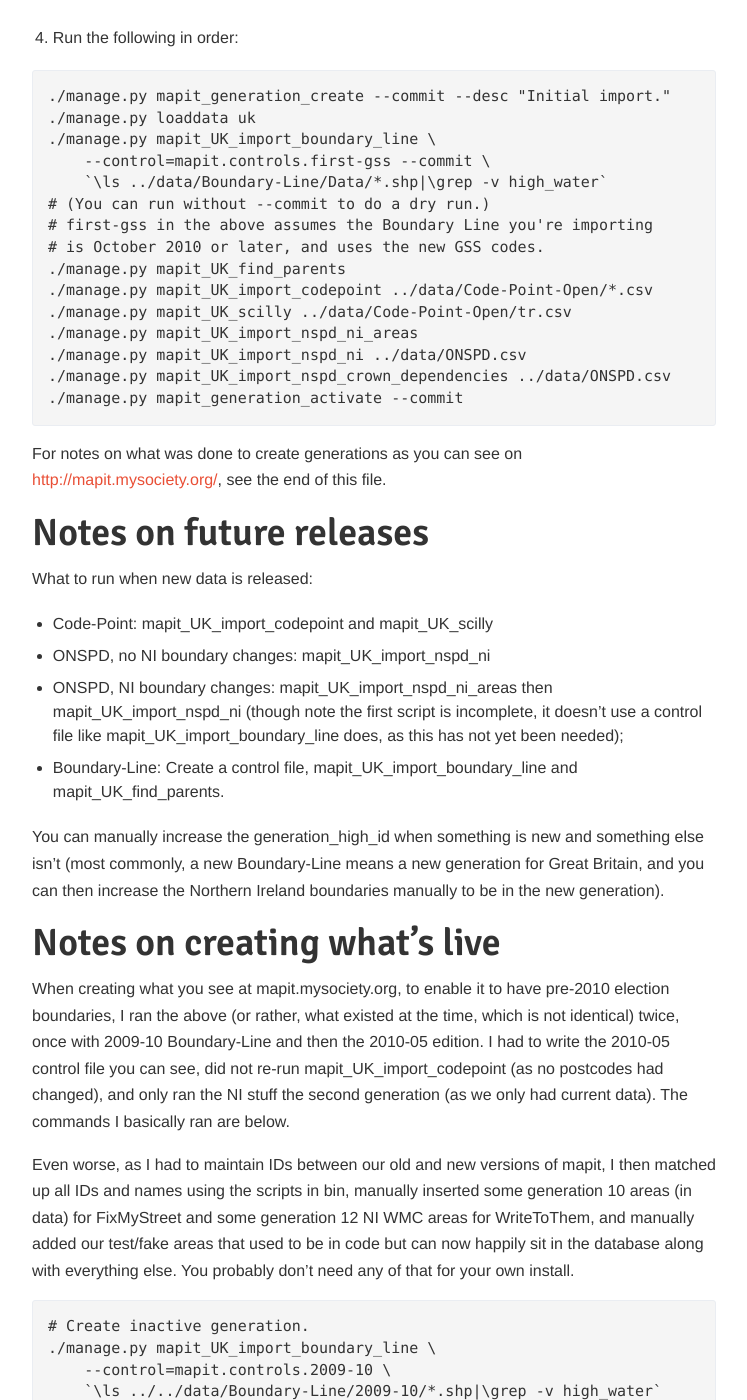
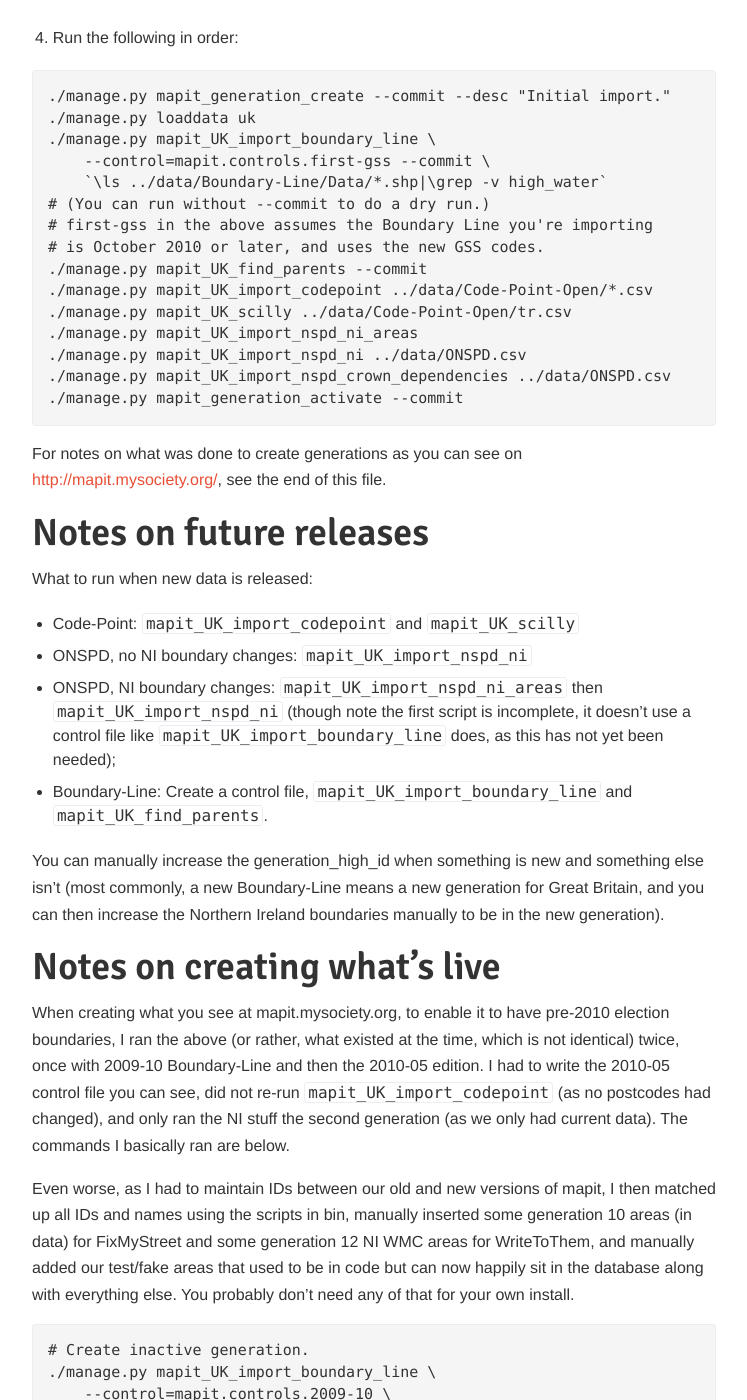
Before and after one commit to mysociety/mapit.poplus.org, a Jekyll site: the page built from docs/self-hosted/import/uk/index.md, in a window 1280 px wide and 1400 px high, scrolled down 628 px. Shown: the whole window, without its empty margins (266-1013 px from the left). Built offline with Jekyll 4.4.1, drawn with Linux system fonts in a browser that asks for light colours; Markdown is read by kramdown in place of the engine named in the settings.

Commit message:
Add new --commit option to find_parents.
Also fix some code references.

```diff
--- a/docs/self-hosted/import/uk/index.md
+++ b/docs/self-hosted/import/uk/index.md
@@ -12,8 +12,8 @@ Here are the basic instructions to install OS OpenData and ONSPD:
 3. Change to the project directory, and create database tables (if you haven't
    already done this):
 
-       ./manage.py syncdb
-       ./manage.py migrate mapit
+        ./manage.py syncdb
+        ./manage.py migrate mapit
 
    Note if you had already done this but only then changed the AREA_SRID, you
    will need to `./manage.py migrate mapit zero` and then `./manage.py migrate
@@ -30,7 +30,7 @@ Here are the basic instructions to install OS OpenData and ONSPD:
 # (You can run without --commit to do a dry run.)
 # first-gss in the above assumes the Boundary Line you're importing
 # is October 2010 or later, and uses the new GSS codes.
-./manage.py mapit_UK_find_parents
+./manage.py mapit_UK_find_parents --commit
 ./manage.py mapit_UK_import_codepoint ../data/Code-Point-Open/*.csv
 ./manage.py mapit_UK_scilly ../data/Code-Point-Open/tr.csv
 ./manage.py mapit_UK_import_nspd_ni_areas
@@ -47,14 +47,14 @@ Notes on future releases
 
 What to run when new data is released:
 
-* Code-Point: mapit_UK_import_codepoint and mapit_UK_scilly
-* ONSPD, no NI boundary changes: mapit_UK_import_nspd_ni
-* ONSPD, NI boundary changes: mapit_UK_import_nspd_ni_areas then
-  mapit_UK_import_nspd_ni (though note the first script is incomplete, it
-  doesn't use a control file like mapit_UK_import_boundary_line does, as this
+* Code-Point: `mapit_UK_import_codepoint` and `mapit_UK_scilly`
+* ONSPD, no NI boundary changes: `mapit_UK_import_nspd_ni`
+* ONSPD, NI boundary changes: `mapit_UK_import_nspd_ni_areas` then
+  `mapit_UK_import_nspd_ni` (though note the first script is incomplete, it
+  doesn't use a control file like `mapit_UK_import_boundary_line` does, as this
   has not yet been needed);
-* Boundary-Line: Create a control file, mapit_UK_import_boundary_line and
-  mapit_UK_find_parents.
+* Boundary-Line: Create a control file, `mapit_UK_import_boundary_line` and
+  `mapit_UK_find_parents`.
 
 You can manually increase the generation_high_id when something is new and
 something else isn't (most commonly, a new Boundary-Line means a new generation
@@ -68,7 +68,7 @@ When creating what you see at mapit.mysociety.org, to enable it to have
 pre-2010 election boundaries, I ran the above (or rather, what existed at the
 time, which is not identical) twice, once with 2009-10 Boundary-Line and then
 the 2010-05 edition. I had to write the 2010-05 control file you can see, did
-not re-run mapit_UK_import_codepoint (as no postcodes had changed), and only
+not re-run `mapit_UK_import_codepoint` (as no postcodes had changed), and only
 ran the NI stuff the second generation (as we only had current data). The
 commands I basically ran are below.
 
```
Also changed, not shown: README.md.
